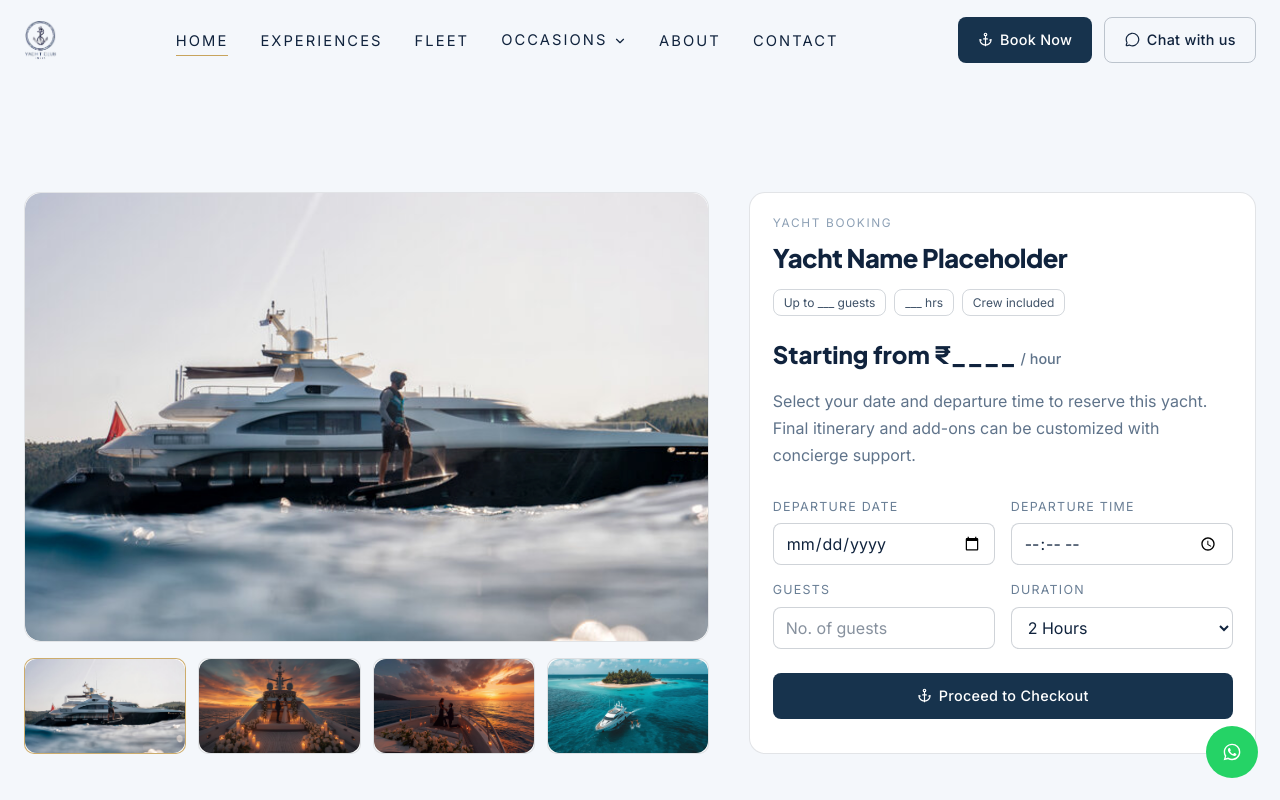
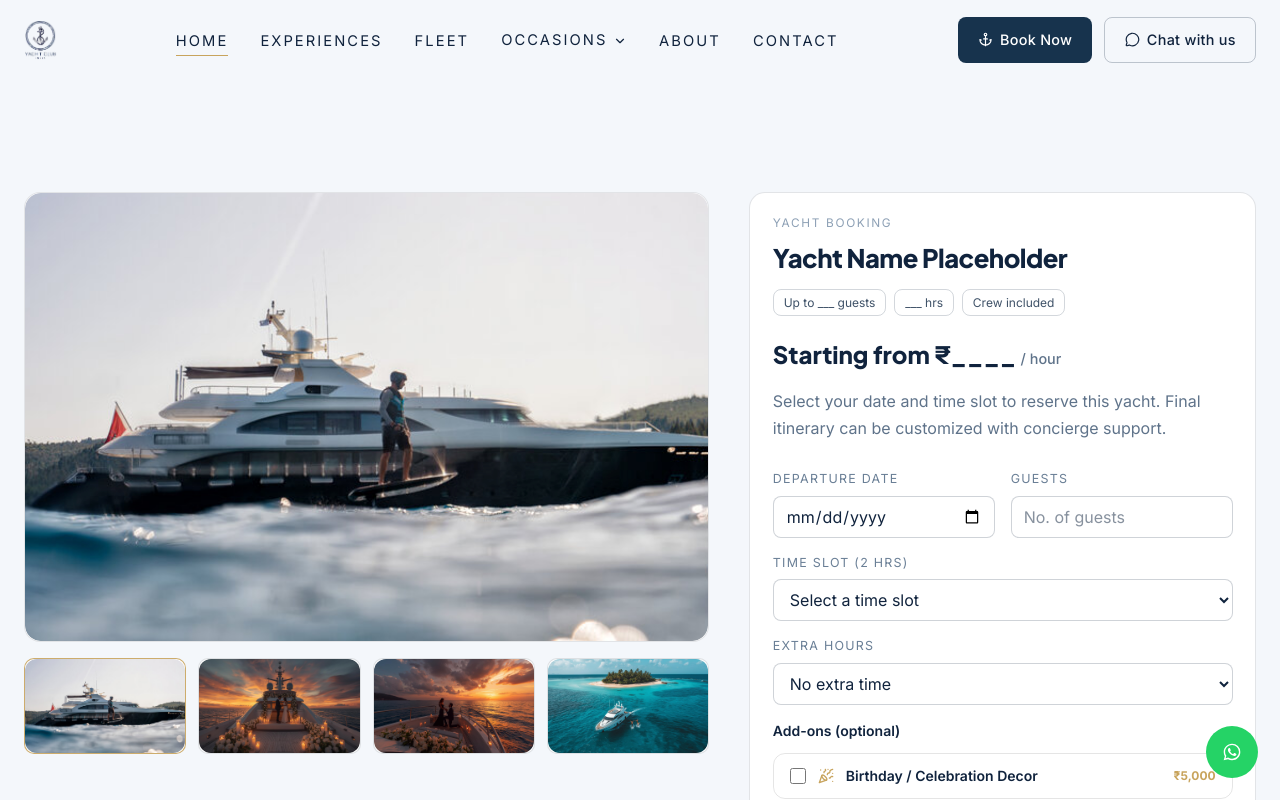
Before and after one commit to SaNjAy-bRo/yacht-club-india, a Next.js app: page /booking in a window 1280 px wide. Shown: the top 800 px of the page. Built offline with nearby package versions, Linux system fonts and the light colour scheme.

Commit message:
feat: add extra hours dropdown and add-on checkboxes to booking flow

```diff
--- a/src/app/booking/page.tsx
+++ b/src/app/booking/page.tsx
@@ -2,12 +2,39 @@
 
 import { useState, useEffect } from 'react';
 import Image from 'next/image';
-import { Anchor, Instagram, Play, Ship, Waves, Camera, Sunset, ShieldCheck, Utensils, Clock3, Gift } from 'lucide-react';
+import { Anchor, Instagram, Play, Ship, Waves, Camera, Sunset, ShieldCheck, Utensils, Clock3, Gift, PartyPopper, CameraIcon, Music, UtensilsCrossed } from 'lucide-react';
 import { Button } from '@/components/ui/Button';
 import { useRouter } from 'next/navigation';
 
 import faqsData from '@/data/faqs.json';
 import fleetData from '@/data/fleet.json';
+
+const TIME_SLOTS = [
+    { value: '6AM-8AM', label: '6 AM – 8 AM' },
+    { value: '8AM-10AM', label: '8 AM – 10 AM' },
+    { value: '10AM-12PM', label: '10 AM – 12 PM' },
+    { value: '12PM-2PM', label: '12 PM – 2 PM' },
+    { value: '2PM-4PM', label: '2 PM – 4 PM' },
+    { value: '4PM-6PM', label: '4 PM – 6 PM' },
+    { value: '6PM-8PM', label: '6 PM – 8 PM' },
+    { value: '8PM-10PM', label: '8 PM – 10 PM' },
+    { value: '10PM-12AM', label: '10 PM – 12 AM' },
+    { value: '12AM-2AM', label: '12 AM – 2 AM' },
+];
+
+const ADDONS = [
+    { id: 'birthday-decor', label: 'Birthday / Celebration Decor', price: 5000, icon: 'party' },
+    { id: 'photographer', label: 'Professional Photographer', price: 8000, icon: 'camera' },
+    { id: 'dj-music', label: 'DJ / Music Setup', price: 7000, icon: 'music' },
+    { id: 'dining-setup', label: 'Premium Dining Setup', price: 10000, icon: 'dining' },
+];
+
+const ADDON_ICONS: Record<string, any> = {
+    party: PartyPopper,
+    camera: CameraIcon,
+    music: Music,
+    dining: UtensilsCrossed,
+};
 
 export default function BookingPage() {
     const router = useRouter();
@@ -17,9 +44,10 @@ export default function BookingPage() {
 
     // Form State
     const [date, setDate] = useState('');
-    const [time, setTime] = useState('');
+    const [timeSlot, setTimeSlot] = useState('');
     const [guests, setGuests] = useState('');
-    const [duration, setDuration] = useState('2 Hours');
+    const [extraHours, setExtraHours] = useState(0);
+    const [selectedAddons, setSelectedAddons] = useState<string[]>([]);
 
     const galleryImages = [
         '/images/yacht.png',
@@ -63,17 +91,22 @@ export default function BookingPage() {
     const handleCheckout = (e: React.FormEvent) => {
         e.preventDefault();
 
-        if (!date || !time) {
-            alert('Please select both a Departure Date and Time before proceeding.');
+        if (!date) {
+            alert('Please select a Departure Date before proceeding.');
+            return;
+        }
+        if (!timeSlot) {
+            alert('Please select a Time Slot before proceeding.');
             return;
         }
 
         const params = new URLSearchParams();
         if (selectedYacht) params.set('yachtId', selectedYacht.id);
-        if (date) params.set('date', date);
-        if (time) params.set('time', time);
+        params.set('date', date);
+        params.set('timeSlot', timeSlot);
         if (guests) params.set('guests', guests);
-        if (duration) params.set('duration', duration);
+        params.set('extraHours', String(extraHours));
+        if (selectedAddons.length > 0) params.set('addons', selectedAddons.join(','));
 
         router.push(`/checkout?${params.toString()}`);
     };
@@ -115,7 +148,7 @@ export default function BookingPage() {
                             <span className="badge">Crew included</span>
                         </div>
                         <p className="booking-price mt-5">Starting from {selectedYacht ? selectedYacht.price : '₹____'} <span>/ hour</span></p>
-                        <p className="booking-copy mt-4">Select your date and departure time to reserve this yacht. Final itinerary and add-ons can be customized with concierge support.</p>
+                        <p className="booking-copy mt-4">Select your date and time slot to reserve this yacht. Final itinerary can be customized with concierge support.</p>
 
                         <form className="mt-7 space-y-4" onSubmit={handleCheckout}>
                             <div className="grid gap-4 sm:grid-cols-2">
@@ -124,26 +157,66 @@ export default function BookingPage() {
                                     <input type="date" value={date} onChange={(e) => setDate(e.target.value)} required />
                                 </label>
                                 <label className="booking-field">
-                                    <span>Departure Time</span>
-                                    <input type="time" value={time} onChange={(e) => setTime(e.target.value)} required />
-                                </label>
-                            </div>
-                            <div className="grid gap-4 sm:grid-cols-2">
-                                <label className="booking-field">
                                     <span>Guests</span>
                                     <input type="number" min="1" placeholder="No. of guests" value={guests} onChange={(e) => setGuests(e.target.value)} required />
                                 </label>
-                                <label className="booking-field">
-                                    <span>Duration</span>
-                                    <select value={duration} onChange={(e) => setDuration(e.target.value)}>
-                                        <option value="2 Hours">2 Hours</option>
-                                        <option value="3 Hours">3 Hours</option>
-                                        <option value="4 Hours">4 Hours</option>
-                                        <option value="Sunset Slot">Sunset Slot</option>
-                                        <option value="Custom">Custom</option>
-                                    </select>
-                                </label>
                             </div>
+                            <label className="booking-field">
+                                <span>Time Slot (2 hrs)</span>
+                                <select value={timeSlot} onChange={(e) => setTimeSlot(e.target.value)} required>
+                                    <option value="" disabled>Select a time slot</option>
+                                    {TIME_SLOTS.map((slot) => (
+                                        <option key={slot.value} value={slot.value}>{slot.label}</option>
+                                    ))}
+                                </select>
+                            </label>
+                            <label className="booking-field">
+                                <span>Extra Hours</span>
+                                <select value={extraHours} onChange={(e) => setExtraHours(Number(e.target.value))}>
+                                    <option value={0}>No extra time</option>
+                                    <option value={2}>+2 Hours{selectedYacht?.pricePerHour ? ` (+₹${(selectedYacht.pricePerHour * 2).toLocaleString()})` : ''}</option>
+                                    <option value={3}>+3 Hours{selectedYacht?.pricePerHour ? ` (+₹${(selectedYacht.pricePerHour * 3).toLocaleString()})` : ''}</option>
+                                    <option value={4}>+4 Hours{selectedYacht?.pricePerHour ? ` (+₹${(selectedYacht.pricePerHour * 4).toLocaleString()})` : ''}</option>
+                                </select>
+                            </label>
+
+                            {/* Add-ons */}
+                            <div>
+                                <p className="text-sm font-semibold text-textMain mb-3">Add-ons (optional)</p>
+                                <div className="space-y-2">
+                                    {ADDONS.map((addon) => {
+                                        const isSelected = selectedAddons.includes(addon.id);
+                                        const IconComp = ADDON_ICONS[addon.icon];
+                                        return (
+                                            <label
+                                                key={addon.id}
+                                                className="flex items-center gap-3 cursor-pointer select-none rounded-xl border px-4 py-3 transition-all hover:border-gold/40"
+                                                style={{
+                                                    borderColor: isSelected ? 'rgba(200,164,93,0.5)' : 'rgba(0,0,0,0.1)',
+                                                    background: isSelected ? 'rgba(200,164,93,0.07)' : 'transparent',
+                                                }}
+                                            >
+                                                <input
+                                                    type="checkbox"
+                                                    checked={isSelected}
+                                                    onChange={() => {
+                                                        setSelectedAddons(prev =>
+                                                            prev.includes(addon.id)
+                                                                ? prev.filter(id => id !== addon.id)
+                                                                : [...prev, addon.id]
+                                                        );
+                                                    }}
+                                                    className="accent-gold w-4 h-4"
+                                                />
+                                                {IconComp && <IconComp className="w-4 h-4 text-gold" />}
+                                                <span className="text-sm font-semibold text-textMain flex-1">{addon.label}</span>
+                                                <span className="text-xs font-bold text-gold">₹{addon.price.toLocaleString()}</span>
+                                            </label>
+                                        );
+                                    })}
+                                </div>
+                            </div>
+
                             <button type="submit" className="btn-gold btn-icon booking-submit w-full mt-2 flex justify-center" style={{ width: '100%' }}>
                                 <Anchor className="w-5 h-5" />
                                 <span>Proceed to Checkout</span>
--- a/src/app/checkout/page.tsx
+++ b/src/app/checkout/page.tsx
@@ -5,6 +5,26 @@ import { ShieldCheck, ArrowLeft, ArrowRight, Minus, Plus, Ship, Clock, Users, Ca
 import Link from 'next/link';
 import Image from 'next/image';
 import fleetData from '@/data/fleet.json';
+
+const TIME_SLOT_LABELS: Record<string, string> = {
+    '6AM-8AM': '6 AM – 8 AM',
+    '8AM-10AM': '8 AM – 10 AM',
+    '10AM-12PM': '10 AM – 12 PM',
+    '12PM-2PM': '12 PM – 2 PM',
+    '2PM-4PM': '2 PM – 4 PM',
+    '4PM-6PM': '4 PM – 6 PM',
+    '6PM-8PM': '6 PM – 8 PM',
+    '8PM-10PM': '8 PM – 10 PM',
+    '10PM-12AM': '10 PM – 12 AM',
+    '12AM-2AM': '12 AM – 2 AM',
+};
+
+const ADDONS = [
+    { id: 'birthday-decor', label: 'Birthday / Celebration Decor', price: 5000 },
+    { id: 'photographer', label: 'Professional Photographer', price: 8000 },
+    { id: 'dj-music', label: 'DJ / Music Setup', price: 7000 },
+    { id: 'dining-setup', label: 'Premium Dining Setup', price: 10000 },
+];
 
 export default function CheckoutPage() {
     const [step, setStep] = useState(1); // 1 = Cart, 2 = Checkout
@@ -33,13 +53,16 @@ export default function CheckoutPage() {
     useEffect(() => {
         const searchParams = new URLSearchParams(window.location.search);
 
+        const extraHoursRaw = parseInt(searchParams.get('extraHours') || '0', 10);
+        const addonsRaw = searchParams.get('addons');
+
         const data = {
             yachtId: searchParams.get('yachtId'),
             date: searchParams.get('date'),
-            time: searchParams.get('time'),
+            timeSlot: searchParams.get('timeSlot'),
             guests: searchParams.get('guests'),
-            duration: searchParams.get('duration'),
-            addon: searchParams.get('addon'),
+            extraHours: [0, 2, 3, 4].includes(extraHoursRaw) ? extraHoursRaw : 0,
+            addons: addonsRaw ? addonsRaw.split(',').filter(id => ADDONS.some(a => a.id === id)) : [],
         };
 
         if (data.yachtId) {
@@ -57,25 +80,28 @@ export default function CheckoutPage() {
         return d.toLocaleDateString('en-IN', { month: 'long', day: 'numeric', year: 'numeric' });
     };
 
-    // Format time nicely
-    const formatTime = (timeStr: string | null) => {
-        if (!timeStr) return '--';
-        const [h, m] = timeStr.split(':');
-        const hr = parseInt(h);
-        const ampm = hr >= 12 ? 'PM' : 'AM';
-        const hr12 = hr % 12 || 12;
-        return `${hr12}:${m} ${ampm}`;
+    // Format time slot label
+    const formatSlot = (slotValue: string | null) => {
+        if (!slotValue) return '--';
+        return TIME_SLOT_LABELS[slotValue] || slotValue;
     };
 
-    // Calculate price
+    // Calculate price — base slot is 2 hrs + extra hours (0, 2, 3, or 4)
     const getHours = () => {
-        if (!bookingData?.duration) return 2;
-        const match = bookingData.duration.match(/\d+/);
-        return match ? parseInt(match[0], 10) : 2;
+        return 2 + (bookingData?.extraHours || 0);
     };
 
-    const basePrice = (yacht?.pricePerHour || 0) * getHours();
-    const subtotal = basePrice * quantity;
+    const getAddonsCost = () => {
+        if (!bookingData?.addons || bookingData.addons.length === 0) return 0;
+        return bookingData.addons.reduce((sum: number, addonId: string) => {
+            const found = ADDONS.find(a => a.id === addonId);
+            return sum + (found?.price || 0);
+        }, 0);
+    };
+
+    const charterCost = (yacht?.pricePerHour || 0) * getHours();
+    const addonsCost = getAddonsCost();
+    const subtotal = (charterCost + addonsCost) * quantity;
 
     const handlePayment = (e: React.FormEvent) => {
         e.preventDefault();
@@ -84,9 +110,13 @@ export default function CheckoutPage() {
             yacht: yacht?.title,
             yachtId: yacht?.id,
             date: bookingData?.date,
-            time: bookingData?.time,
+            timeSlot: bookingData?.timeSlot,
             guests: bookingData?.guests,
-            duration: bookingData?.duration,
+            extraHours: bookingData?.extraHours,
+            addons: bookingData?.addons,
+            hours: getHours(),
+            charterCost,
+            addonsCost,
             quantity,
             subtotal,
             customer: { firstName, lastName, email, phone, company, address, addressLine2, country, state, city, pincode },
@@ -161,7 +191,7 @@ export default function CheckoutPage() {
                                             </p>
                                             <p className="flex items-center gap-2">
                                                 <Clock className="w-3.5 h-3.5 text-gold" />
-                                                Time: {formatTime(bookingData?.time)} / Duration: {bookingData?.duration || '2 Hours'}
+                                                Slot: {formatSlot(bookingData?.timeSlot)} ({getHours()} hrs{bookingData?.extraHours > 0 ? ` incl. +${bookingData.extraHours} hr extra` : ''})
                                             </p>
                                             <p className="flex items-center gap-2">
                                                 <Users className="w-3.5 h-3.5 text-gold" />
@@ -186,8 +216,11 @@ export default function CheckoutPage() {
                                     </div>
 
                                     <div className="text-right shrink-0">
-                                        <p className="text-xl font-black font-jakarta text-textMain">₹{basePrice.toLocaleString()}</p>
+                                        <p className="text-xl font-black font-jakarta text-textMain">₹{charterCost.toLocaleString()}</p>
                                         <p className="text-xs text-textMuted mt-1">{yacht.price}/hr × {getHours()} hrs</p>
+                                        {addonsCost > 0 && (
+                                            <p className="text-xs text-gold mt-1 font-semibold">+ ₹{addonsCost.toLocaleString()} add-ons</p>
+                                        )}
                                     </div>
                                 </div>
                             </div>
@@ -332,9 +365,26 @@ export default function CheckoutPage() {
                                     </div>
                                     <div className="flex-1 min-w-0">
                                         <p className="font-bold text-sm">{yacht.title}</p>
-                                        <p className="text-xs text-white/50 mt-0.5">{formatDate(bookingData?.date)} • {formatTime(bookingData?.time)}</p>
+                                        <p className="text-xs text-white/50 mt-0.5">{formatDate(bookingData?.date)} • {formatSlot(bookingData?.timeSlot)}</p>
                                     </div>
-                                    <p className="font-bold text-sm shrink-0">₹{basePrice.toLocaleString()}</p>
+                                    <p className="font-bold text-sm shrink-0">₹{charterCost.toLocaleString()}</p>
+                                </div>
+                            )}
+
+                            {/* Add-ons breakdown */}
+                            {bookingData?.addons && bookingData.addons.length > 0 && (
+                                <div className="mb-5 pb-4 border-b border-white/10 space-y-2">
+                                    <p className="text-xs text-white/40 uppercase tracking-wider">Add-ons</p>
+                                    {bookingData.addons.map((addonId: string) => {
+                                        const addon = ADDONS.find(a => a.id === addonId);
+                                        if (!addon) return null;
+                                        return (
+                                            <div key={addonId} className="flex justify-between text-sm">
+                                                <span className="text-white/70">{addon.label}</span>
+                                                <span>₹{addon.price.toLocaleString()}</span>
+                                            </div>
+                                        );
+                                    })}
                                 </div>
                             )}
 
```
